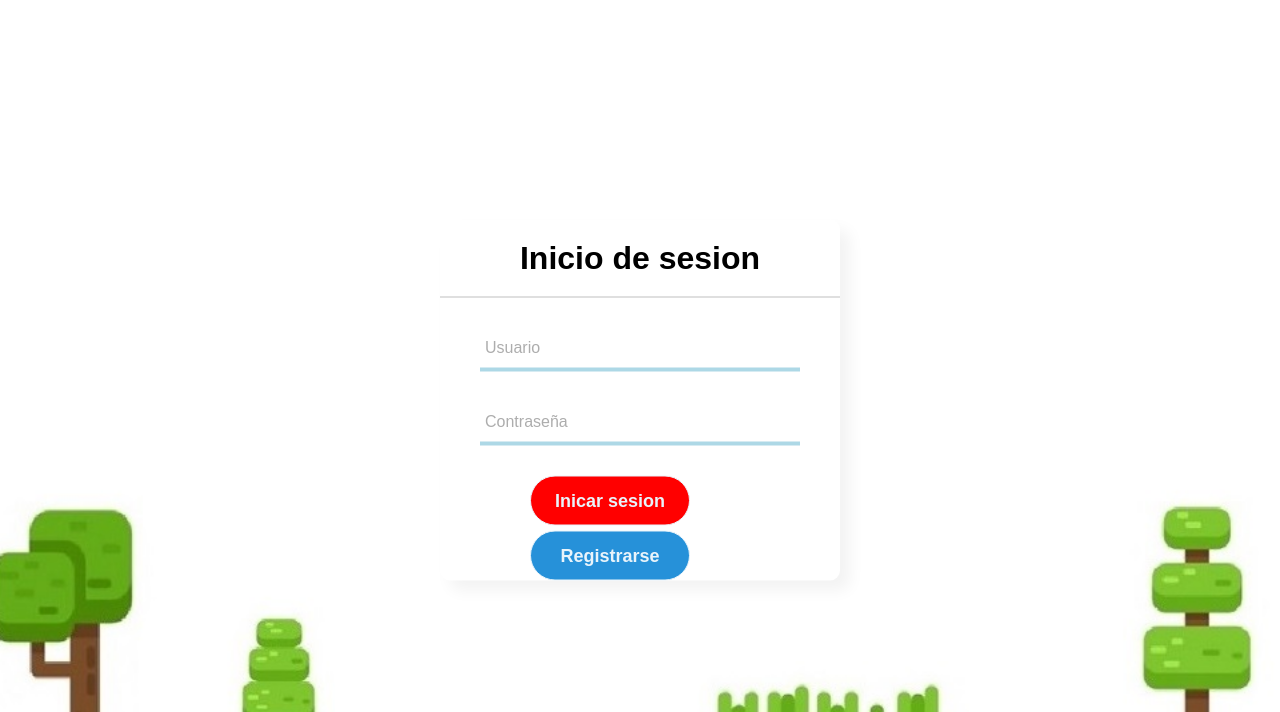
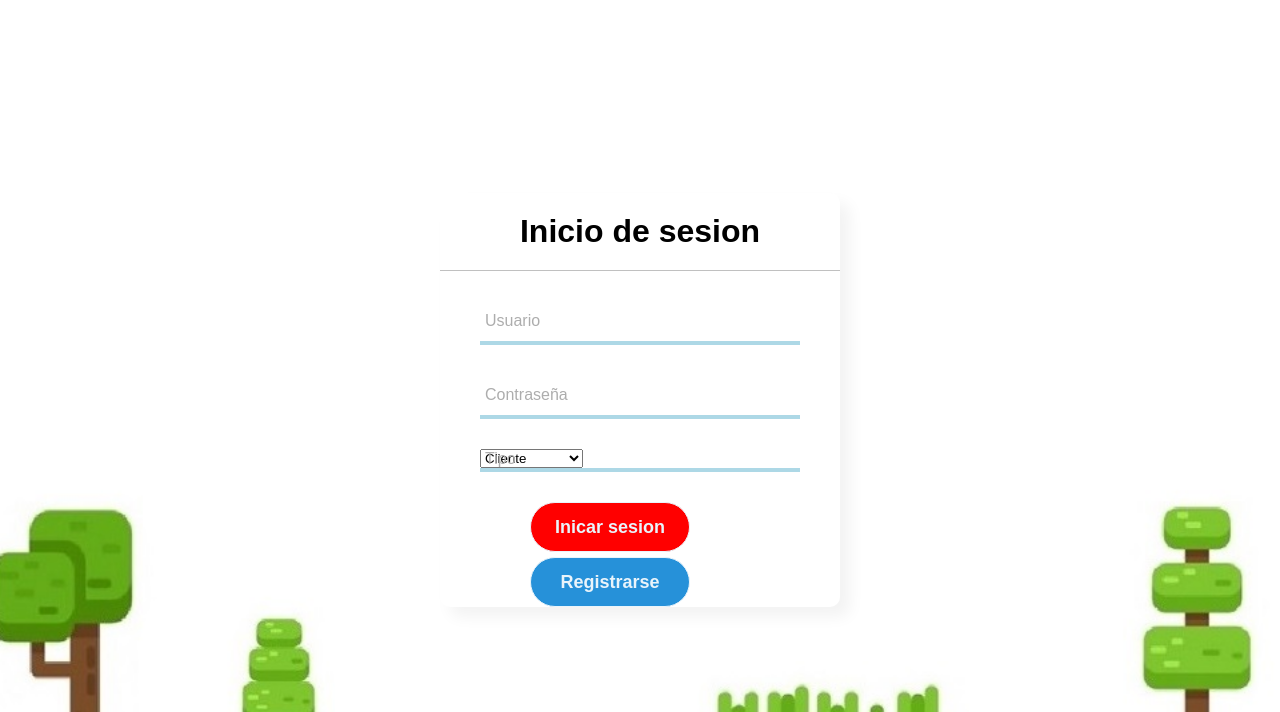
Before and after one commit to MarcoAldair/TiendaVideojuegos, a PHP site: page /login.php in a window 1280 px wide. Shown: the top 712 px of the page. Run offline with PHP 8.4, Linux system fonts and the light colour scheme.

Commit message:
Update login.php
Se agrego un campo para que se pueda seleccionar el role al iniciar sesion

```diff
--- a/login.php
+++ b/login.php
@@ -5,13 +5,14 @@
 	if(isset($_POST['login'])){
 		$userName = $_POST['userName'];
 		$password = $_POST['password'];
-		$user = $action->userLogin($userName,$password);
+		$role = $_POST['role'];
+		$user = $action->userLogin($userName,$password,$role);
 		if($user){
 			session_start();
 			$_SESSION['user'] = $user;
 			header('location: index.php');
 		}else{
-			$action->alert('Datos Erroneos');
+			$action->alert('Datos Erroneos o tipo equivocado');
 		}
 	}
 ?>
@@ -35,7 +36,15 @@
 				<input type="password" name="password" required>
 				<span></span>
 				<label for="">Contraseña</label>
-
+			</div>
+			<div class="txt_field">
+				<select name="role">
+					<option value="admin">Admin</option>
+					<option value="cus" selected>Cliente</option>
+					<option value="dev">Desarrollador</option>
+				</select>
+				<span></span>
+				<label for="">Tipo</label>
 			</div>
 			<div class="sesion">
 			<input  type="submit" value="Inicar sesion" name="login">
```
